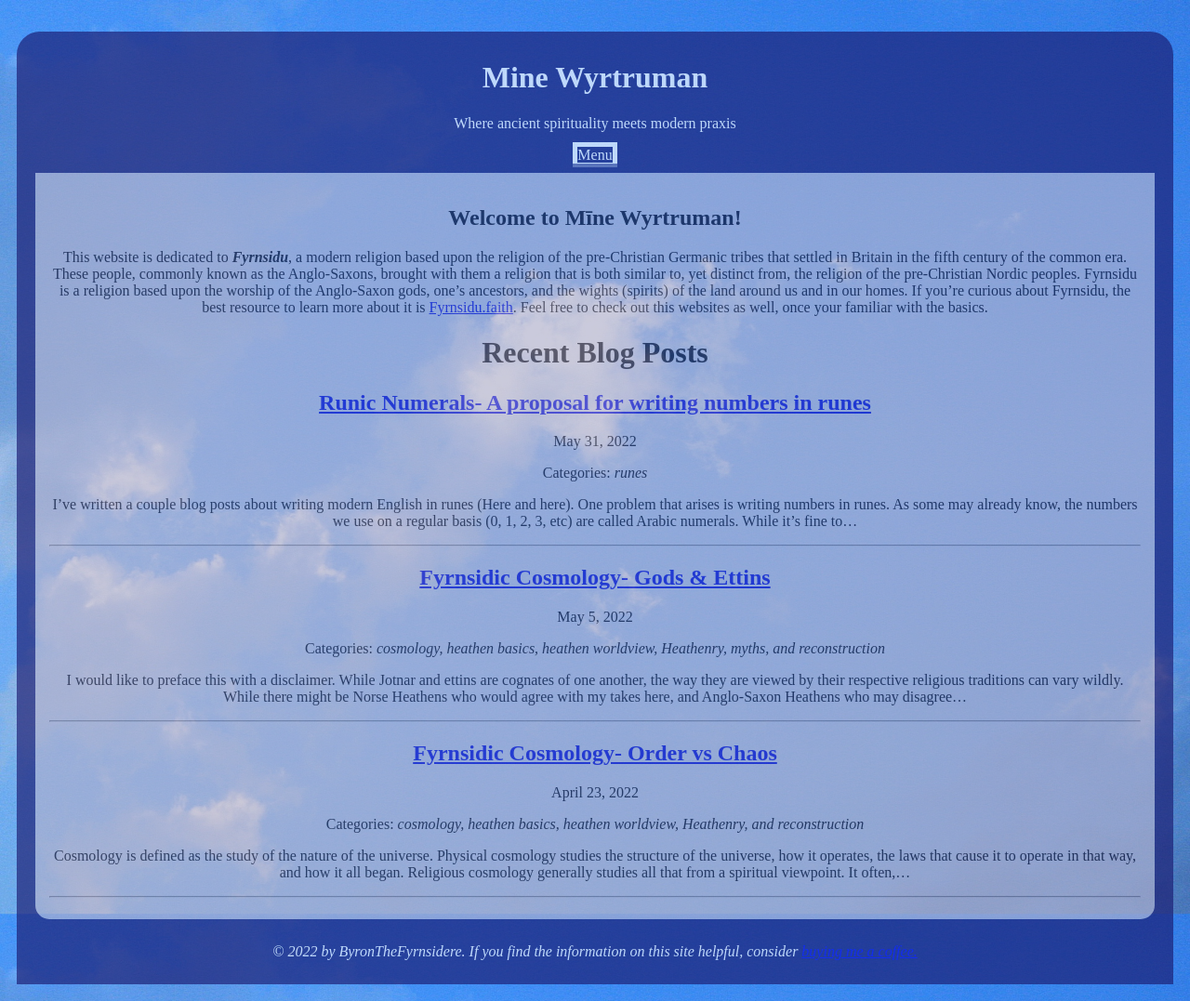
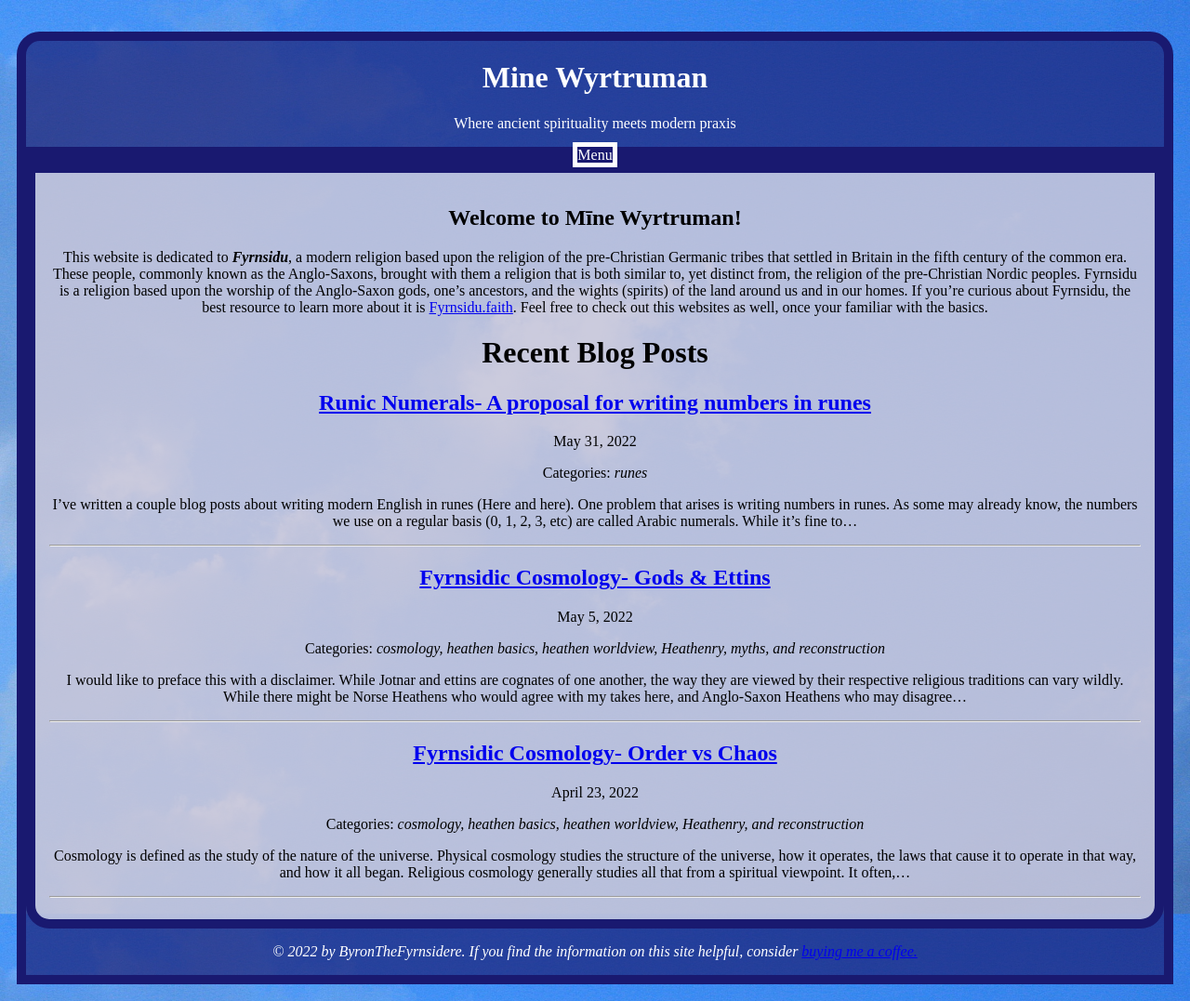
Before and after one commit to byronpendason/byronpendason.github.io, a Jekyll site: the page built from index.md, in a window 1280 px wide. Shown: the whole page at 93% size. Built offline with Jekyll 4.4.1, drawn with Linux system fonts in a browser that asks for light colours; our own code applies the rules of GitHub Pages for plain Markdown files; comment, search, counter and statistics services are not loaded.

Commit message:
Update style.css

```diff
--- a/css/style.css
+++ b/css/style.css
@@ -8,8 +8,7 @@
   padding: 10px;
 }
 #header {
-  background-color: midnightblue;
-  opacity: 0.66;
+  background: rgba(25, 25, 112, 0.66);
   color: white;
   border-radius: 25px 25px 0px 0px;
   border-color: midnightblue;
@@ -38,11 +37,13 @@
   background-color: midnightblue;
   margin-left: auto;
   margin-right: auto;
+  opacity: 1.0;
 }
 .dropbtn {
   border: 5px solid white;
   margin-right: auto;
   margin-left: auto;
+  opacity: 1.0;
 }
 .dropdownContent {
   display: none;
@@ -55,6 +56,7 @@
   padding: 10px;
   margin-right: auto;
   margin-left: auto;
+  opacity: 1.0;
 }
 .dropdown:hover .dropdownContent {
   display: block;
@@ -63,8 +65,7 @@
   opacity: 1.0;
 }
 #content {
-  background-color: white;
-  opacity: 0.66;
+  background: rgba(255, 255, 255, 0.66);
   color: black;
   border-radius: 0px 0px 25px 25px;
   border-color: midnightblue;
```
